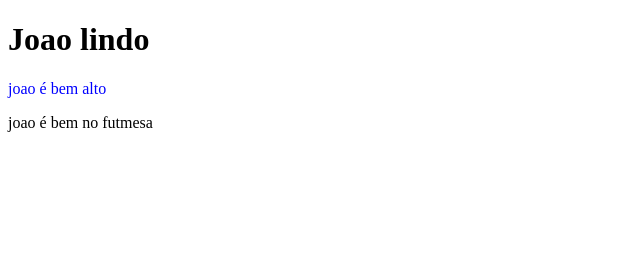
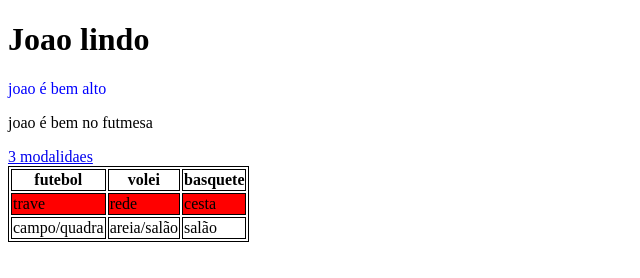
Before and after one commit to agatamartins/psw1-1, a plain HTML site: page 30-10/index.html in a window 1280 px wide. Shown: the whole page, without its empty margins (0-640 px from the left). Drawn offline with Linux system fonts and the light colour scheme.

Commit message:
marlon breno

```diff
--- a/30-10/index.html
+++ b/30-10/index.html
@@ -10,6 +10,24 @@
     <h1>Joao lindo</h1>
     <p style="color: blue;">joao é bem alto</p>
     <p style="color: brown;"></p>joao é bem no futmesa</p>
+    <a href="https://img.freepik.com/vetores-premium/vetor-esporte-futebol-volei-e-basquete_243445-837.jpg">3 modalidaes</a>
+    <table>
+        <tr>
+          <th>futebol</th>
+          <th>volei</th>
+          <th>basquete</th>
+        </tr>
+        <tr>
+          <td>trave</td>
+          <td>rede</td>
+          <td>cesta</td>
+        </tr>
+        <tr>
+          <td>campo/quadra</td>
+          <td>areia/salão</td>
+          <td>salão</td>
+        </tr>
+      </table>
 
 </body>
 </html>
--- a/30-10/style.css
+++ b/30-10/style.css
@@ -0,0 +1,6 @@
+table, th, td {
+    border: 1px solid black;
+  }
+  tr:nth-child(even) {
+    background-color: #ff0000;
+  }
```
